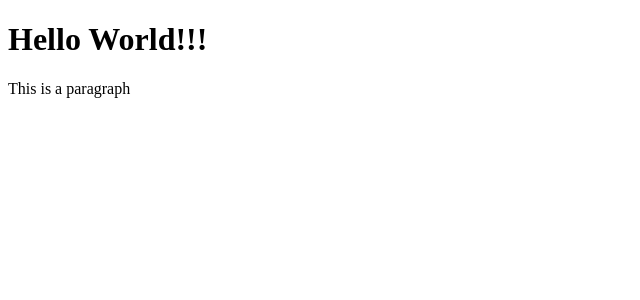
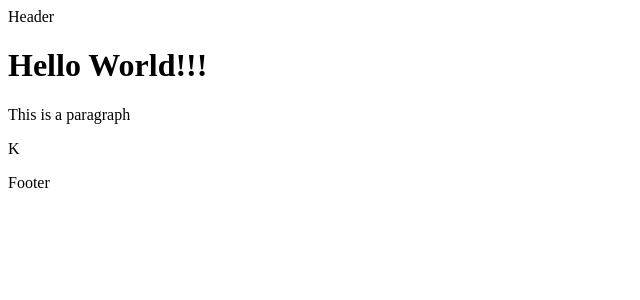
Before and after one commit to IbrahimMalgwi/task-application, a React (Create React App) app: page / in a window 1280 px wide. Shown: the top 300 px of the page, without its empty margins (0-640 px from the left). Built offline with nearby package versions, Linux system fonts and the light colour scheme.

Commit message:
Created header and Footer

```diff
--- a/src/App.js
+++ b/src/App.js
@@ -1,8 +1,16 @@
+import  Header from "./components/Header";
+import Footer  from "./components/Footer";
+import "./App.css"
+
 const App = () => {
    return (
      <>
+       <Header />
        <h1>Hello World!!!</h1>
        <p>This is a paragraph</p>
+       <p>K</p>
+       <Footer />
+
      </>
    );
 }
--- /dev/null
+++ b/src/components/Footer.js
@@ -0,0 +1,7 @@
+const Footer = () => {
+  return (
+    <div>Footer</div>
+  )
+}
+
+export default Footer
--- /dev/null
+++ b/src/components/Header.js
@@ -0,0 +1,7 @@
+const Header = () => {
+  return (
+    <div>Header</div>
+  )
+}
+
+export default Header
--- a/src/index.js
+++ b/src/index.js
@@ -1,6 +1,5 @@
 import React from "react";
 import ReactDOM from "react-dom/client";
-
 import App  from "./App"
 import "./index.css"
 
```
Also changed, not shown: src/App.css (added).
